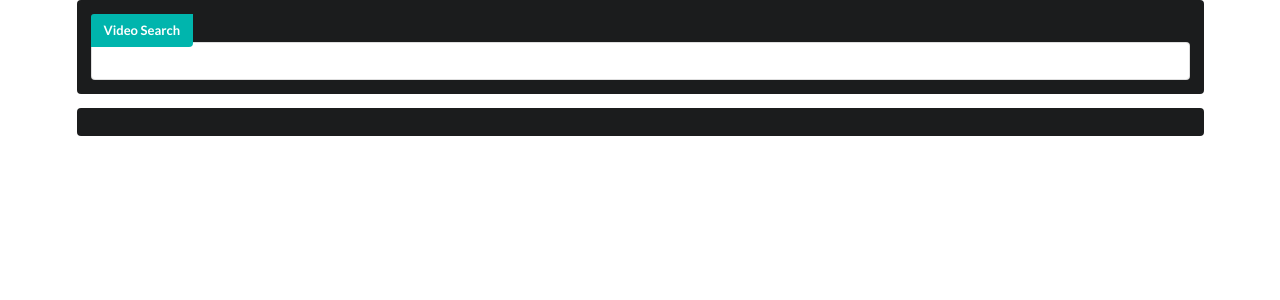
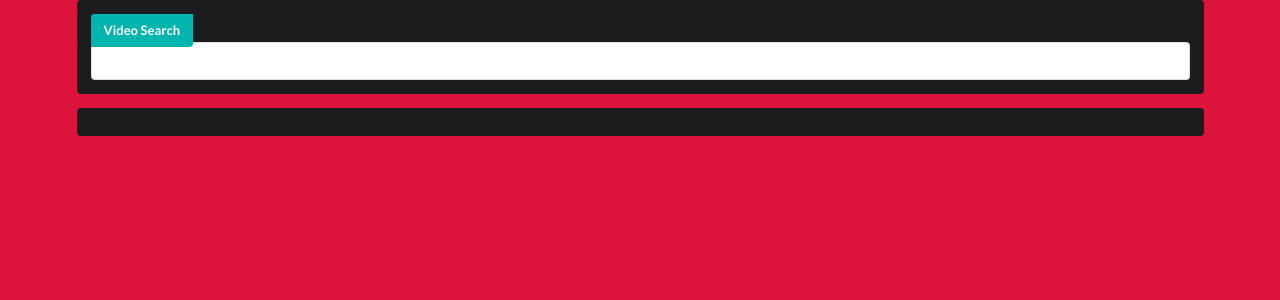
Before and after one commit to chadwyck242/videos, a React (Create React App) app: page / in a window 1280 px wide. Shown: the top 300 px of the page. Built offline with nearby package versions, Linux system fonts and the light colour scheme.

Commit message:
Add App.css file for more custom styling

```diff
--- /dev/null
+++ b/src/components/App.css
@@ -0,0 +1,3 @@
+body {
+    background-color: crimson;
+}
--- a/src/components/App.js
+++ b/src/components/App.js
@@ -1,4 +1,5 @@
 import React from "react";
+import "./App.css";
 import SearchBar from "./SearchBar";
 import youtube from "../apis/youtube";
 import VideoList from "./VideoList";
```
